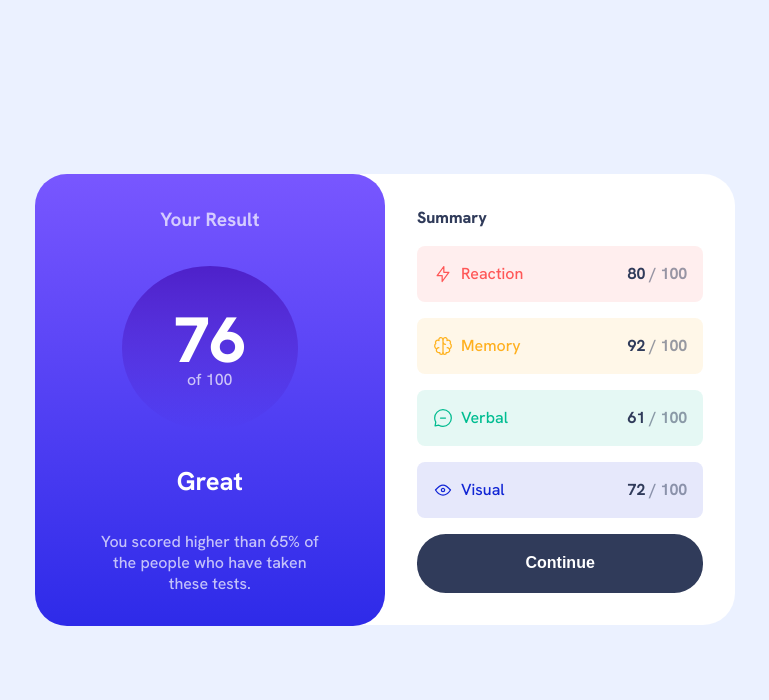
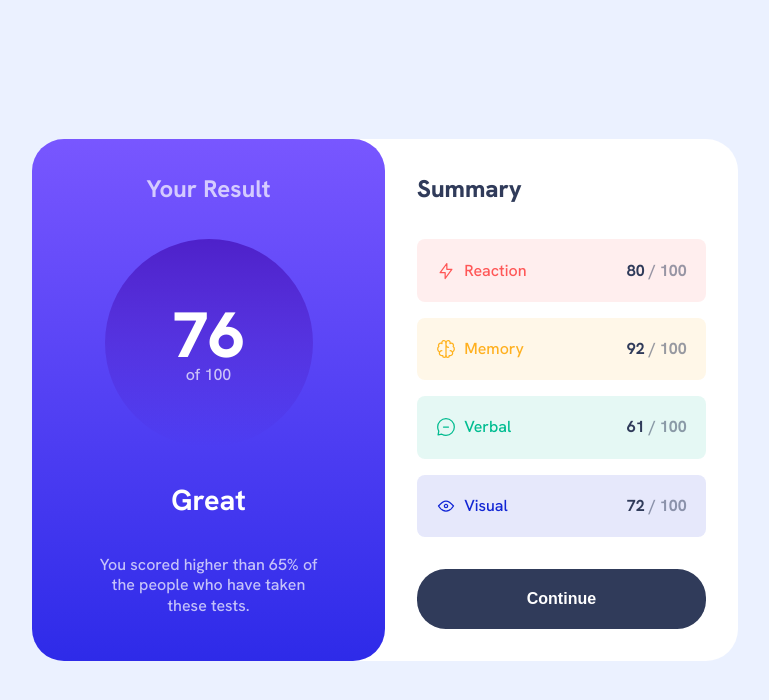
Before and after one commit to Abdelrahman-Almansory/results-summary-component-main, a plain HTML site: page index.html in a window 1280 px wide. Shown: the whole page, without its empty margins (255-1024 px from the left). Drawn offline with Linux system fonts and the light colour scheme.

Commit message:
update project

```diff
--- a/index.html
+++ b/index.html
@@ -15,7 +15,7 @@
   <main>
     <div class="results-summary-container">
       <div class="results-summary__circle-section">
-        <p class="circle-section__title">Your Result</p>
+        <p class="circle-section__title title">Your Result</p>
         <div class="circle">
           <div class="score">76</div>
           <div class="total-score">of 100</div>
@@ -25,7 +25,7 @@
       </div>
       <aside>
         <div class="results-summary__info-section">
-          <p class="info-section-title">
+          <p class="info-section-title title">
             Summary
           </p>
           <div class="info-section-info reaction">
--- a/style.css
+++ b/style.css
@@ -57,6 +57,7 @@ body {
 body {
     background-color: var(--neu--Pal--blue);
     height: 100vh;
+    font-size: 1rem;
 }
 
 .results-summary-container {
@@ -88,8 +89,8 @@ body {
 
 .circle {
     background: linear-gradient(to bottom , var(--violet--blue) , var(--persian--blue));
-    width: 11rem;
-    height: 11rem;
+    width: 13rem;
+    height: 13rem;
     border-radius: 50%;
     line-height: 1;
     display: flex;
@@ -108,7 +109,7 @@ body {
 
 .circle-section-score__word {
     font-weight: var(--fw--L);
-    font-size: 1.6rem;
+    font-size: 1.8rem;
 }
 
 .circle-section-score__info {
@@ -135,7 +136,7 @@ body {
 
 .info-section-info {
     display: flex;
-    padding: 1rem;
+    padding: 1.2rem;
     width: 100%;
     justify-content: space-between;
     border-radius: 0.5rem;
@@ -206,7 +207,6 @@ body {
     .results-summary-container {
         display: grid;
         place-content: center;
-        grid-template-rows: 452.8px;
         grid-template-columns: 40% 40%;
     }
 
@@ -234,4 +234,16 @@ body {
         z-index: 2;
     }
 
+    .title {
+        font-size: 1.5rem;
+    }
+
+    .info-section-title {
+        margin-bottom: 1rem;
+    }
+
+    .btn {
+        margin-top: 1rem;
+    }
+
 }
```
